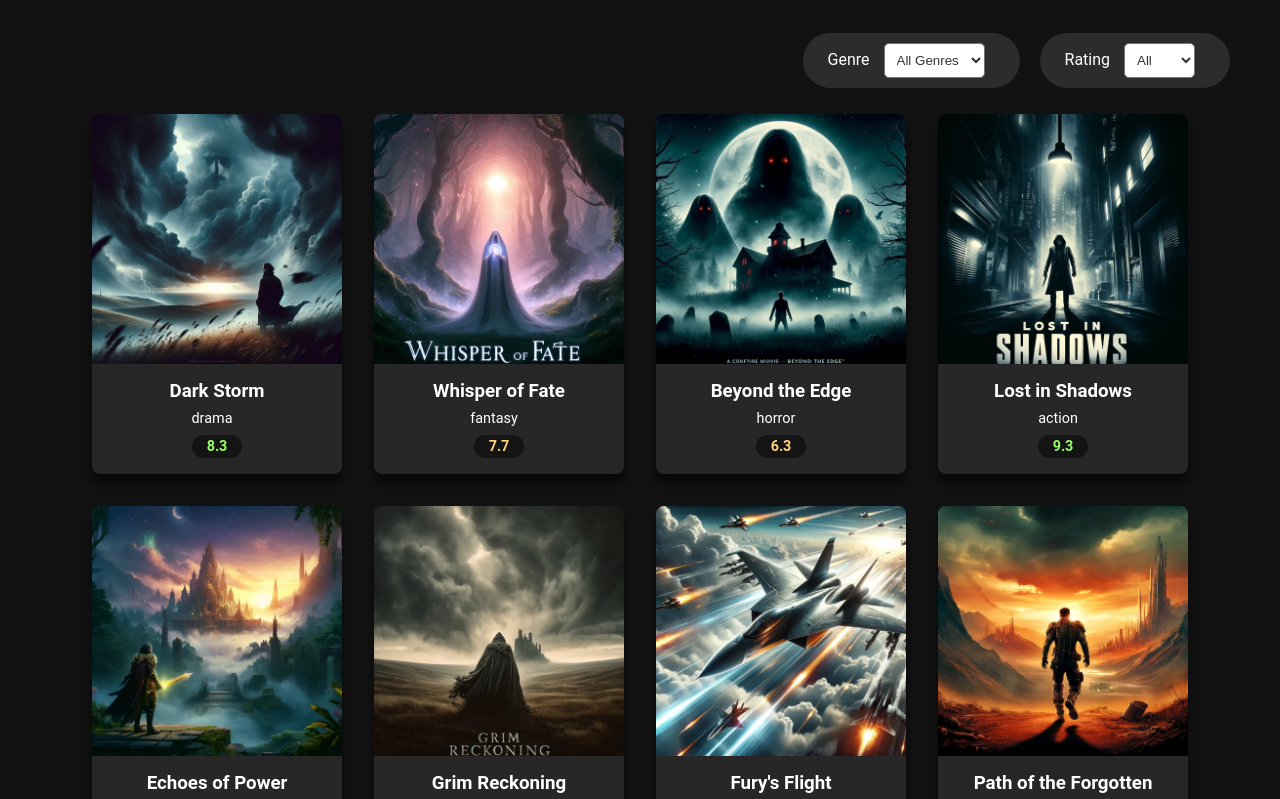
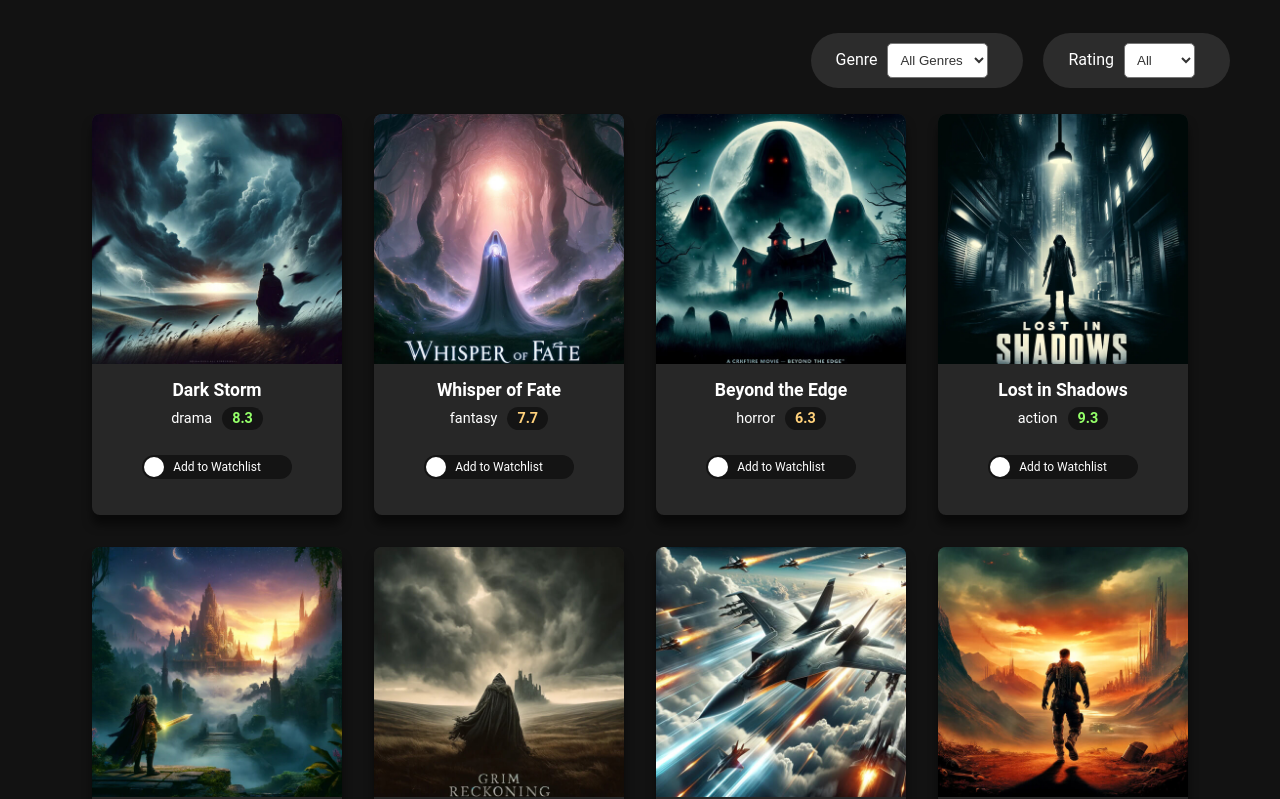
Before and after one commit to dillibabu15/movidex, a React (Create React App) app: page / in a window 1280 px wide. Shown: the part 594-1393 px from the top of the page. Built offline with nearby package versions, Linux system fonts and the light colour scheme.

Commit message:
added watchlisting

```diff
--- a/src/App.js
+++ b/src/App.js
@@ -1,3 +1,4 @@
+
 import "./App.css";
 import "./styles.css";
 import Header from "./components/Header";
@@ -5,31 +6,67 @@
 import MoviesGrid from "./components/MoviesGrid";
 import Watchlist from "./components/Watchlist";
 import { BrowserRouter as Router, Routes, Route, Link } from "react-router-dom";
+import { useState, useEffect } from "react";
 
 function App() {
+  const [movies, setMovies] = useState([]);
+  const [watchlist, setWatchlist] = useState([]);
+
+  useEffect(() => {
+    fetch("movies.json")
+      .then((response) => response.json())
+      .then((data) => setMovies(data));
+  }, []);
+
+  const toggleWatchlist = (movieId) => {
+    setWatchlist((prev) =>
+      prev.includes(movieId)
+        ? prev.filter((id) => id !== movieId)
+        : [...prev, movieId]
+    );
+  };
+
   return (
     <div className="App">
       <div className="container">
-        <Header />
+        <Header></Header>
+
         <Router>
           <nav>
             <ul>
               <li>
-                <Link to ="/">Home</Link>
+                <Link to="/">Home</Link>
               </li>
               <li>
-                <Link to ="/watchlist">Watchlist</Link>
+                <Link to="/watchlist">Watchlist</Link>
               </li>
             </ul>
+          </nav>
 
-          </nav>
           <Routes>
-            <Route path="/" element={<MoviesGrid />}></Route>
-            <Route path="/Watchlist" element={<Watchlist />}></Route>
+            <Route
+              path="/"
+              element={
+                <MoviesGrid
+                  watchlist={watchlist}
+                  movies={movies}
+                  toggleWatchlist={toggleWatchlist}
+                />
+              }
+            ></Route>
+            <Route
+              path="/watchlist"
+              element={
+                <Watchlist
+                  watchlist={watchlist}
+                  movies={movies}
+                  toggleWatchlist={toggleWatchlist}
+                />
+              }
+            ></Route>
           </Routes>
         </Router>
-
-       </div>
+      </div>
 
       <Footer></Footer>
     </div>
--- a/src/components/Footer.js
+++ b/src/components/Footer.js
@@ -1,13 +1,15 @@
-import React from "react";
-import "../styles.css";
+import React from 'react';
+import '../styles.css';
 
-export default function Footer() {
-  const currentYear = new Date().getFullYear();
-  return (
-    <footer className="footer">
-      <p className="footer-text">
-        &copy; {currentYear} Moviedux, All rights resrved.
-      </p>
-    </footer>
-  );
+export default function Footer(){
+
+    const currentYear = new Date().getFullYear();
+
+    return(
+        <footer className='footer'>
+            <p className='footer-text'>
+            © {currentYear} Moviedux, All rights reserved.
+            </p>
+        </footer>
+    );
 }
--- a/src/components/Header.js
+++ b/src/components/Header.js
@@ -1,13 +1,11 @@
-import React from "react";
-import "../styles.css";
+import React from 'react';
+import '../styles.css';
 
-export default function Headers() {
-  return (
-    <div className="header">
-      <img className="logo" src="logo.png" alt="moviedux " />
-      <h2 className="app-subtitle">
-        It's time for popcorn! Find your next movie here.
-      </h2>
-    </div>
-  );
+export default function Header(){
+    return (
+        <div className='header'>
+            <img className='logo' src='logo.png' alt="moviedux" />
+            <h2 className='app-subtitle'>It's time for popcorn! Find your next movie here.</h2>
+        </div>
+    );
 }
--- a/src/components/MoiveCard.js
+++ /dev/null
@@ -1,37 +0,0 @@
-import React from "react";
-import "../styles.css";
-
-export default function MoiveCard({ movie }) {
-  const handleError = (e) => {
-    e.target.src = "images/default.jpg";
-  };
-
-  const getRatingClass = (rating) => {
-    if (rating >= 8) {
-      return "rating-good";
-    }
-    if (rating >= 5 && rating < 8) {
-      return "rating-ok";
-    } else {
-      return "rating-bad";
-    }
-  };
-
-  return (
-    <div key={movie.id} className="movie-card">
-      <img
-        src={`images/${movie.image}`}
-        alt={movie.title}
-        onError={handleError}
-      />
-
-      <div className="movie-card-info">
-        <h3 className="movie-card-tiltle">{movie.title} </h3>
-        <p className="movie-card-genre">{movie.genre}</p>
-        <p className={`movie-card-rating ${getRatingClass(movie.rating)}`}>
-          {movie.rating}
-        </p>
-      </div>
-    </div>
-  );
-}
--- /dev/null
+++ b/src/components/MovieCard.js
@@ -0,0 +1,48 @@
+import React from "react";
+import "../styles.css";
+
+export default function MovieCard({ movie, isWatchlisted, toggleWatchlist }) {
+  const handleError = (e) => {
+    e.target.src = "images/default.jpg";
+  };
+
+  const getRatingClass = (rating) => {
+    if (rating >= 8) return "rating-good";
+
+    if (rating >= 5 && rating < 8) return "rating-ok";
+
+    return "rating-bad";
+  };
+
+  return (
+    <div key={movie.id} className="movie-card">
+      <img
+        src={`images/${movie.image}`}
+        alt={movie.title}
+        onError={handleError}
+      />
+      <div className="movie-card-info">
+        <h3 className="movie-card-title">{movie.title}</h3>
+        <div>
+          <span className="movie-card-genre">{movie.genre}</span>
+          <span className={`movie-card-rating ${getRatingClass(movie.rating)}`}>
+            {movie.rating}
+          </span>
+        </div>
+        <label className="switch">
+          <input
+            type="checkbox"
+            checked={isWatchlisted}
+            onChange={() => toggleWatchlist(movie.id)}
+          ></input>
+
+          <span className="slider">
+            <span className="slider-label">
+              {isWatchlisted ? "In Watchlist" : "Add to Watchlist"}
+            </span>
+          </span>
+        </label>
+      </div>
+    </div>
+  );
+}
--- a/src/components/MoviesGrid.js
+++ b/src/components/MoviesGrid.js
@@ -1,49 +1,50 @@
-import React, { useState, useEffect } from "react";
+import React, { useState } from "react";
 import "../styles.css";
-import MoiveCard from "./MoiveCard";
+import MovieCard from "./MovieCard";
 
-export default function MoviesGrid() {
-  const [movies, setMovies] = useState([]);
+export default function MoviesGrid({ movies, watchlist, toggleWatchlist }) {
   const [searchTerm, setSearchTerm] = useState("");
 
   const [genre, setGenre] = useState("All Genres");
   const [rating, setRating] = useState("All");
 
-  useEffect(() => {
-    fetch("movies.json")
-      .then((response) => response.json())
-      .then((data) => setMovies(data));
-  }, []);
-
   const handleSearchChange = (e) => {
     setSearchTerm(e.target.value);
   };
+
   const handleGenreChange = (e) => {
     setGenre(e.target.value);
   };
+
   const handleRatingChange = (e) => {
     setRating(e.target.value);
   };
+
   const matchesGenre = (movie, genre) => {
     return (
       genre === "All Genres" ||
       movie.genre.toLowerCase() === genre.toLowerCase()
     );
   };
+
   const matchesSearchTerm = (movie, searchTerm) => {
     return movie.title.toLowerCase().includes(searchTerm.toLowerCase());
   };
-  const matchesRatinng = (movie, rating) => {
+
+  const matchesRating = (movie, rating) => {
     switch (rating) {
       case "All":
         return true;
 
       case "Good":
         return movie.rating >= 8;
+
       case "Ok":
         return movie.rating >= 5 && movie.rating < 8;
+
       case "Bad":
         return movie.rating < 5;
+
       default:
         return false;
     }
@@ -52,12 +53,12 @@
   const filteredMovies = movies.filter(
     (movie) =>
       matchesGenre(movie, genre) &&
-      matchesRatinng(movie, rating) &&
+      matchesRating(movie, rating) &&
       matchesSearchTerm(movie, searchTerm)
   );
 
   return (
-    <>
+    <div>
       <input
         type="text"
         className="search-input"
@@ -65,23 +66,25 @@
         value={searchTerm}
         onChange={handleSearchChange}
       />
+
       <div className="filter-bar">
         <div className="filter-slot">
-          <label>Genre </label>
+          <label>Genre</label>
           <select
             className="filter-dropdown"
             value={genre}
             onChange={handleGenreChange}
           >
-            <option>All Genres </option>
+            <option>All Genres</option>
             <option>Action</option>
+            <option>Drama</option>
             <option>Fantasy</option>
             <option>Horror</option>
-            <option>Drama</option>
           </select>
         </div>
+
         <div className="filter-slot">
-          <label>Rating </label>
+          <label>Rating</label>
           <select
             className="filter-dropdown"
             value={rating}
@@ -97,9 +100,14 @@
 
       <div className="movies-grid">
         {filteredMovies.map((movie) => (
-          <MoiveCard movie={movie} key={movie.id}></MoiveCard>
+          <MovieCard
+            movie={movie}
+            key={movie.id}
+            toggleWatchlist={toggleWatchlist}
+            isWatchlisted={watchlist.includes(movie.id)}
+          ></MovieCard>
         ))}
       </div>
-    </>
+    </div>
   );
 }
--- a/src/components/Watchlist.js
+++ b/src/components/Watchlist.js
@@ -1,11 +1,24 @@
 import React from "react";
 import "../styles.css";
+import MovieCard from "./MovieCard";
 
-export default function Watchlist() {
-
+export default function Watchlist({ movies, watchlist, toggleWatchlist }) {
   return (
     <div>
-        <h1 className="title">Your Watchlist</h1>
+      <h1 className="title">Your Watchlist</h1>
+      <div className="watchlist">
+        {watchlist.map((id) => {
+          const movie = movies.find((movie) => movie.id === id);
+          return (
+            <MovieCard
+              key={id}
+              movie={movie}
+              toggleWatchlist={toggleWatchlist}
+              isWatchlisted={true}
+            ></MovieCard>
+          );
+        })}
+      </div>
     </div>
   );
 }
```
